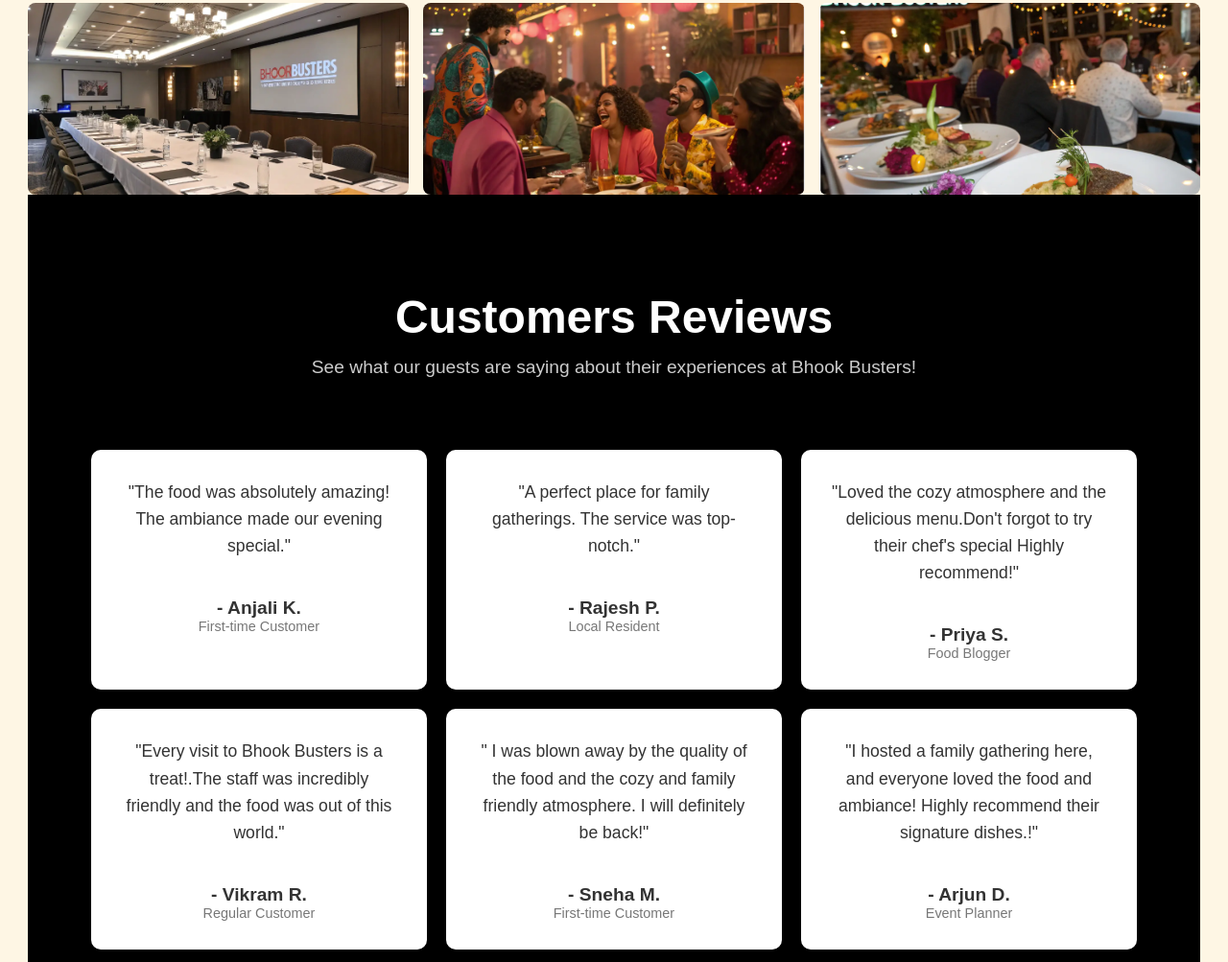
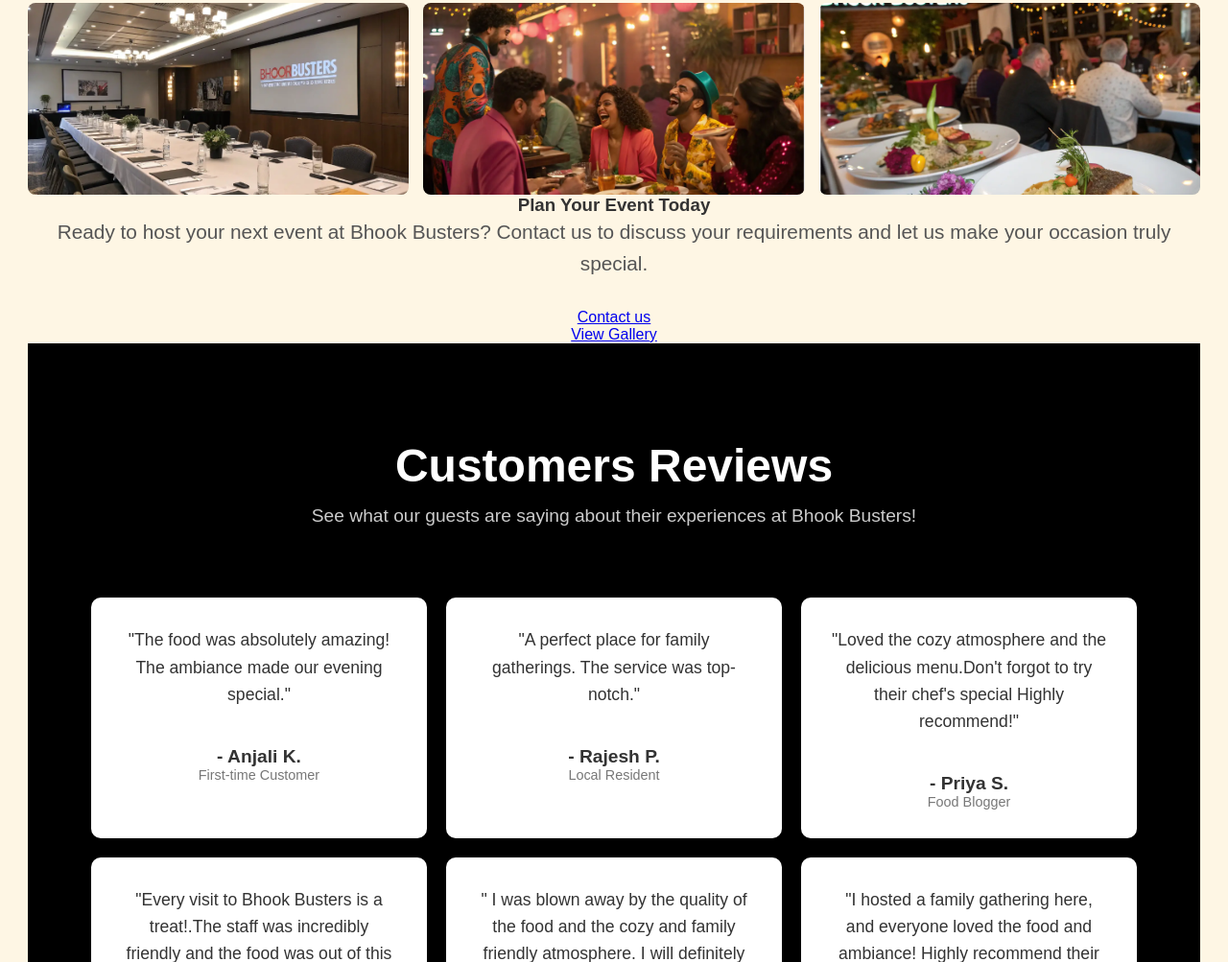
Before and after one commit to CodingwithAnshika/bhook-busters-restuarant, a plain HTML site: page index.html in a window 1280 px wide. Shown: the part 4130-5133 px from the top of the page at 96% size. Drawn offline with Linux system fonts and the light colour scheme.

Commit message:
Update index.html

```diff
--- a/index.html
+++ b/index.html
@@ -139,6 +139,12 @@
         <div class="host-images"><img src="assests/host5.jpg.png" alt="Event image 5"></div>
         <div class="host-images"><img src="assests/host6.jpg.png" alt="Event image 6"></div>
       </div>
+      <h3>Plan Your Event Today</h3>
+      <p>Ready to host your next event at Bhook Busters? Contact us to discuss your requirements and let us make your occasion truly special.</p>
+      <div class="host-buttons">
+      <a href="#contact" class="host-btn">Contact us</a><br>
+      <a href="#gallery" class="host-btn">View Gallery</a>
+    </div>
 
       <!-- Customer Reviews Section -->
 <section class="customer-reviews">
```
